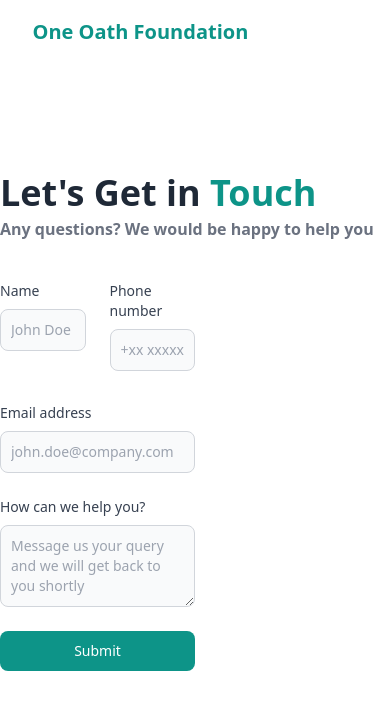
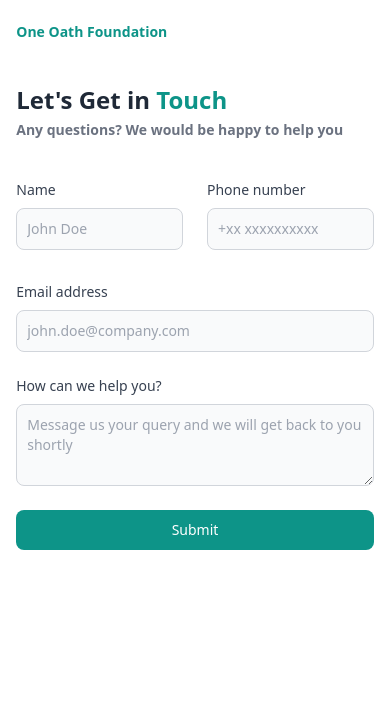
Before and after one commit to gourav132/One-Oath-Foundation, a React (Create React App) app: page / in a window 390 px wide. Shown: the top 710 px of the page. Built offline with nearby package versions, Linux system fonts and the light colour scheme.

Commit message:
Done with Responsiveness

```diff
--- a/src/Components/Contact Form/Contact.jsx
+++ b/src/Components/Contact Form/Contact.jsx
@@ -2,6 +2,9 @@ import React, { useState, useRef } from 'react'
 import { useForm } from 'react-hook-form';
 import { motion, AnimatePresence } from 'framer-motion';
 import { Toast } from '../index';
+
+import ContactLogo from '../../Assets/contact_us.svg';
+
 
 export default function Contact() {
 
@@ -36,17 +39,19 @@ export default function Contact() {
     }
 
   return (
-    <div className='md:w-10/12 m-auto h-screen flex items-center justify-items-end'>
+    <div className='mt-5 md:mt-0 w-11/12 md:w-10/12 m-auto md:h-screen flex items-center justify-items-end'>
         <div className='w-full'>
+
             <motion.div initial={{opacity: 0}} animate={{opacity: 1}} transition={{duration: 1}}>
-                <h1 className='text-4xl font-bold text-gray-800'>Let's Get in <span className='text-teal-600'>Touch</span> </h1>
-                <p className='font-semibold mt-1 text-gray-500'>Any questions? We would be happy to help you</p>
+                <h1 className='text-2xl md:text-4xl font-bold text-gray-800'>Let's Get in <span className='text-teal-600'>Touch</span> </h1>
+                <p className='text-sm md:text-normal font-semibold mt-1 text-gray-500'>Any questions? We would be happy to help you</p>
             </motion.div>
 
+            {/* <div className='md:flex justify-center'> */}
                 <motion.form
                     ref={formRef}
                     onSubmit={handleSubmit(onSubmit)}
-            className='w-6/12 mt-10'
+                    className='md:w-6/12 mt-10'
                     initial={{opacity: 0}}
                     animate={{opacity: 1}}
                     transition={{duration: 1, delay: 1}}
@@ -132,6 +137,11 @@ export default function Contact() {
 
                 </motion.form>
 
+                {/* <div className='flex'>
+                    <img className='w-8/12 m-auto hidden md:block' src={ContactLogo} alt="" />
+                </div> */}
+            {/* </div> */}
+
         <AnimatePresence>
             {/* Conditionally render a toast based on toast state */}
             {toast && <Toast onClose={onClose}/> }
--- a/src/Components/Navbar/Navbar.jsx
+++ b/src/Components/Navbar/Navbar.jsx
@@ -15,12 +15,12 @@ import React from 'react'
 export default function Navbar() {
   return (
 
-    <div className='absolute w-full'>
-        <nav className="w-10/12 m-auto">
+    <div className='md:absolute w-full'>
+        <nav className="w-11/12 md:w-10/12 m-auto">
             <div className="flex flex-wrap items-center justify-between mx-auto h-16">
 
                 <a href="/" className="flex items-center" >
-                    <span className="self-center text-xl font-bold whitespace-nowrap text-teal-600">One Oath Foundation</span>
+                    <span className="self-center text-sm md:text-xl font-bold whitespace-nowrap text-teal-600">One Oath Foundation</span>
                 </a>
 
                 <div className="hidden w-full md:block md:w-auto" id="navbar-solid-bg">
--- a/src/Components/Toast/Toast.jsx
+++ b/src/Components/Toast/Toast.jsx
@@ -15,7 +15,7 @@ export default function Toast({onClose}) {
   return (
     <motion.div
         id="toast-default"
-        class="absolute bottom-8 right-10 flex items-center w-full max-w-xs p-4 text-gray-100 bg-green-400 rounded-lg shadow z-1"
+        className="absolute bottom-8 right-10 flex items-center w-full max-w-xs p-4 text-gray-100 bg-green-400 rounded-lg shadow z-1"
         role="alert"
         initial = {{opacity: 0, x:10}}
         animate = {{opacity: 1, x:0}}
```
Also changed, not shown: src/Assets/contact_us.svg (added). Lines whose indentation alone changed are shown as unchanged.
